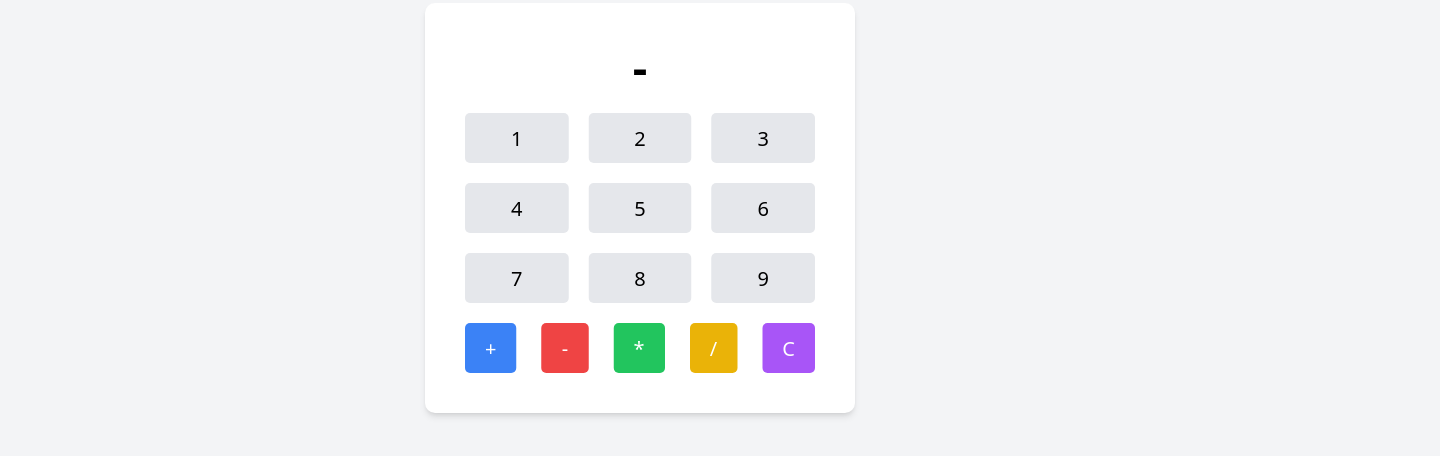
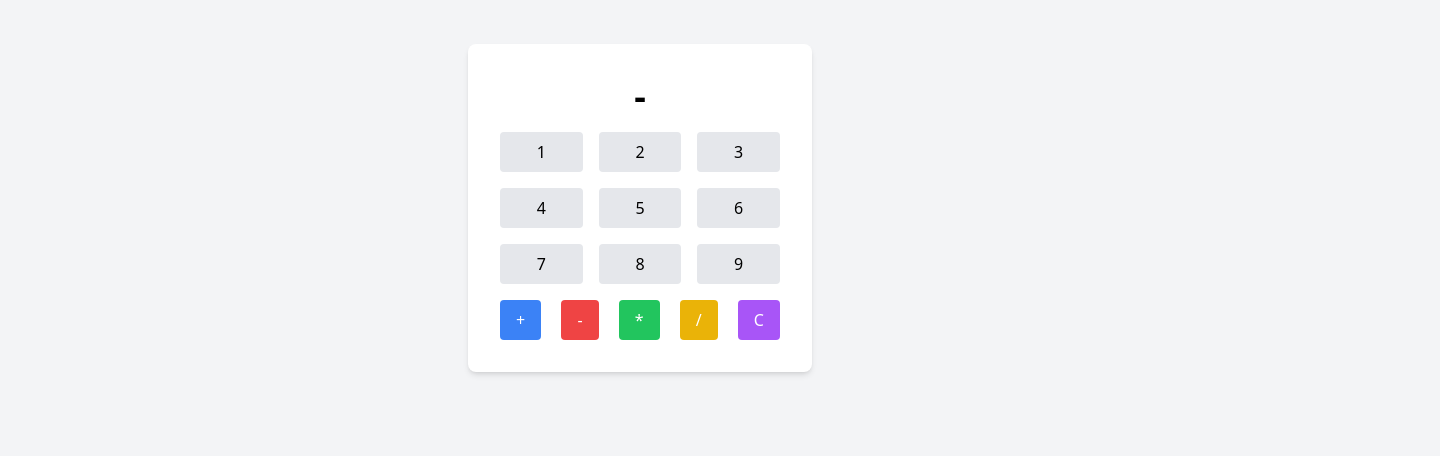
Before and after one commit to GrassI3/calc, a plain HTML site: page index.html in a window 1280 px wide. Shown: the part 192-648 px from the top of the page, 1440 px wide, since content can reach past the window. Drawn offline with nearby package versions, Linux system fonts and the light colour scheme.

Commit message:
Update index.html
decreased scale

```diff
--- a/index.html
+++ b/index.html
@@ -6,7 +6,7 @@
     <title>Random Number Calculator</title>
     <script src="https://cdn.tailwindcss.com"></script>
   </head>
-  <body class="scale-125 flex items-center justify-center h-screen bg-gray-100">
+  <body class="scale-100 flex items-center justify-center h-screen bg-gray-100">
     <div class="text-center bg-white p-8 rounded-lg shadow-md">
       <h1 id="view" class="text-4xl font-bold mb-4">-</h1>
       <div class="grid grid-cols-3 gap-4 mb-4">
```
